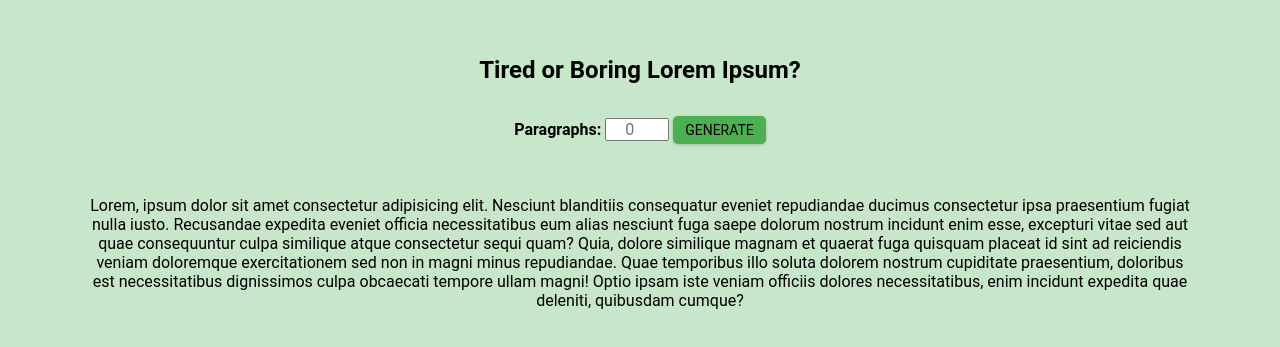
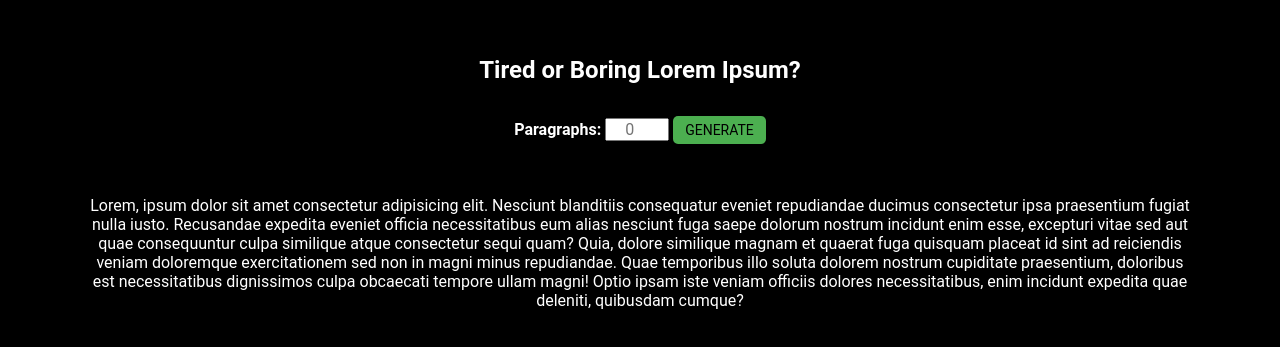
Before and after one commit to justalbertcode/LoremIpsumProject, a plain HTML site: page index.html in a window 1280 px wide. Shown: the part 223-570 px from the top of the page. Drawn offline with Linux system fonts and the light colour scheme.

Commit message:
Update style.css

```diff
--- a/style.css
+++ b/style.css
@@ -32,7 +32,8 @@ body{
   justify-content: center;
   align-items: center;
   font-family: Roboto, sans-serif;
-  background-color: #C8E6C9;
+  background-color: #000;
+  color: #fff;
 }
 
 .section-center {
```
